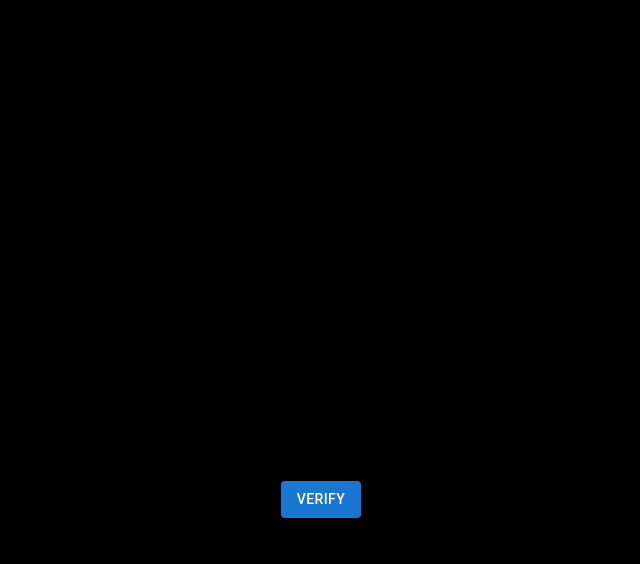
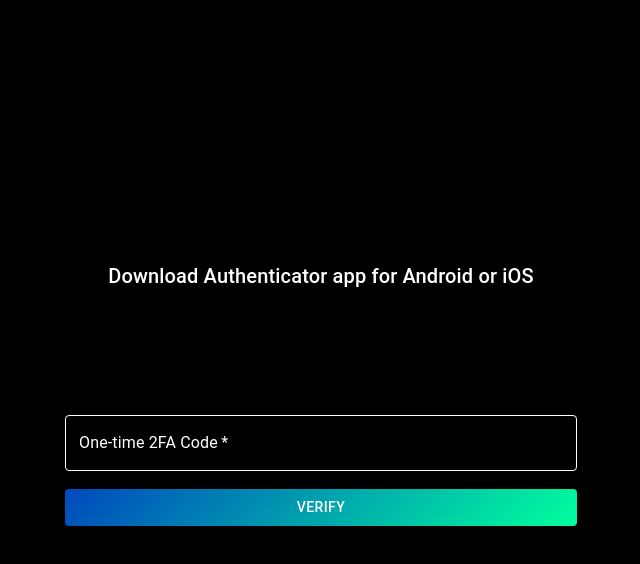
Before and after one commit to fanimator12/passmaster, a React (Vite) app in the folder frontend/: page /sign-in in a window 1280 px wide. Both pictures are taken after typing "Sample", "Sample123" into the empty fields and a click on the button "SIGN IN". Shown: the top 564 px of the page, without its empty margins (319-959 px from the left). Built offline with nearby package versions, Linux system fonts and the light colour scheme; no server answers.

Commit message:
partial styling on 2FA page

```diff
--- a/frontend/src/screens/TwoFactorAuth.tsx
+++ b/frontend/src/screens/TwoFactorAuth.tsx
@@ -11,6 +11,7 @@ import {
 } from "@mui/material";
 import Alert from "@mui/material/Alert";
 import { useAuth } from "../contexts/AuthContext";
+import field_style from "../styles/LightTextFieldStyle";
 
 const TwoFactorAuth = () => {
   const [totpToken, setTotpToken] = useState("");
@@ -52,21 +53,9 @@ const TwoFactorAuth = () => {
   }, [username]);
 
   return (
-    <Container
-      style={{
-        position: "absolute",
-        left: 0,
-        right: 0,
-        top: 0,
-        bottom: 0,
-        margin: "auto",
-        display: "flex",
-        justifyContent: "center",
-        textAlign: "center",
-        alignItems: "center",
-      }}
-    >
-      <form onSubmit={handleTotp}>
+    <div className="fullscreen-container">
+      <Container className="form-container" maxWidth="sm">
+      <form className="form" onSubmit={handleTotp}>
         {error && <Alert severity="error">{error}</Alert>}
         {qrCode && <QRCodeSVG value={qrCode} />}
         <Typography variant="h6" gutterBottom>
@@ -80,6 +69,7 @@ const TwoFactorAuth = () => {
           required
           fullWidth
           margin="normal"
+          sx={field_style}
         />
         <TextField
           label="One-time 2FA Code"
@@ -91,8 +81,10 @@ const TwoFactorAuth = () => {
           required
           fullWidth
           margin="normal"
+          sx={field_style}
         />
         <Button
+        className="button"
           variant="contained"
           color="primary"
           type="submit"
@@ -103,6 +95,7 @@ const TwoFactorAuth = () => {
         {loading && <CircularProgress />}
       </form>
     </Container>
+    </div>
   );
 };
 
--- a/frontend/src/styles/LightTextFieldStyle.tsx
+++ b/frontend/src/styles/LightTextFieldStyle.tsx
@@ -14,6 +14,13 @@ const field_style = {
   "& .MuiInputBase-root": {
     color: "#fff",
   },
+  " .Mui-disabled": {
+    color: "#fff",
+  },
+  "&:disabled": {
+    color: "#fff",
+    borderColor: "#fff",
+  },
 };
 
 export default field_style;
```
